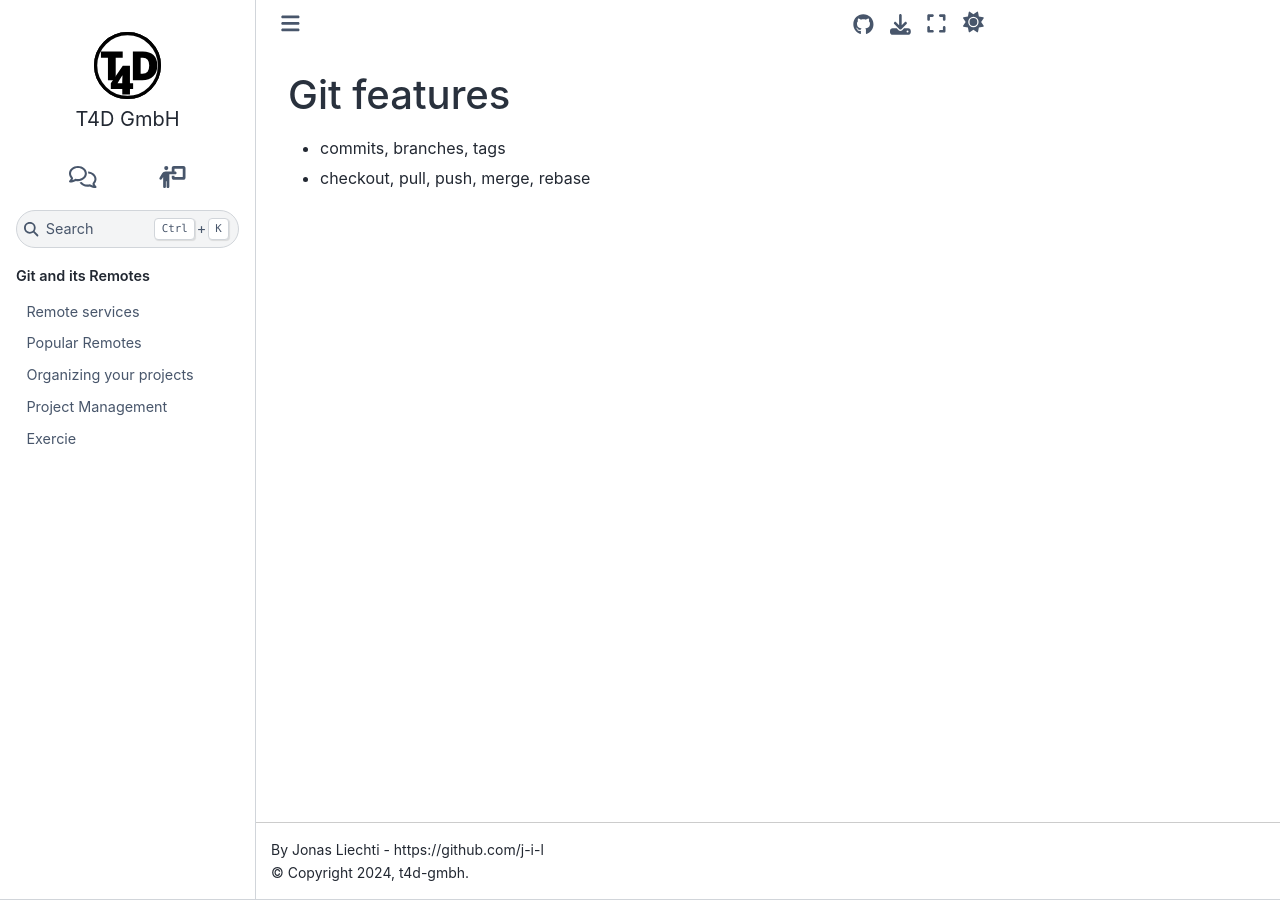
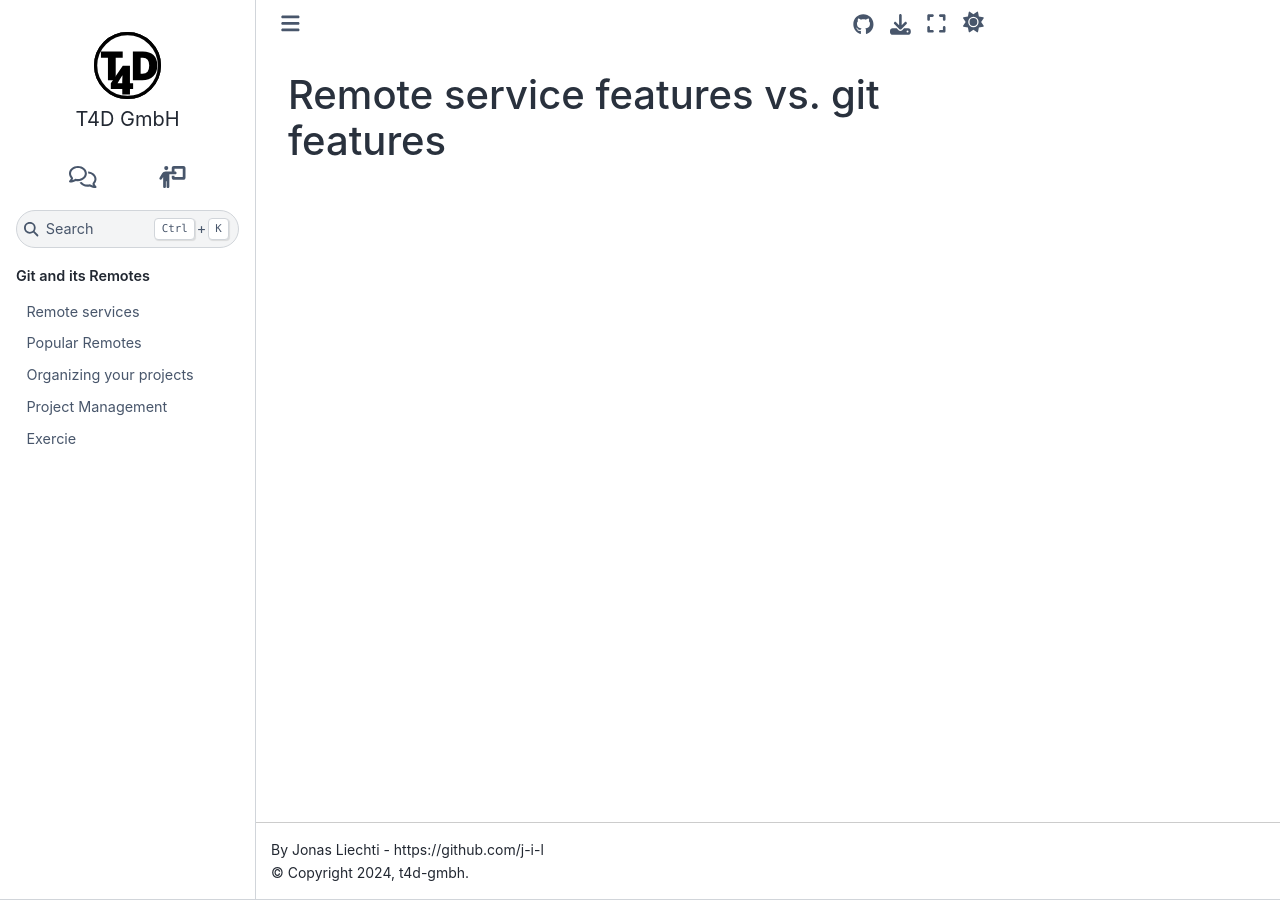
Before and after one commit to t4d-gmbh/git-and-its-remotes, a Sphinx documentation site: the page built from source/content/remote_service_features/git_features.md, in a window 1280 px wide. Built offline with Sphinx 7.4.7 and the Sphinx Book theme 1.1.4, drawn with Linux system fonts in a browser that asks for light colours; the version number could not be read and is left out.

Commit message:
cleaning confusing content

```diff
--- a/source/content/remote_service_features/git_features.md
+++ b/source/content/remote_service_features/git_features.md
@@ -1,4 +1 @@
-# Git features
-
-- commits, branches, tags
-- checkout, pull, push, merge, rebase
+# Remote service features vs. git features
```
